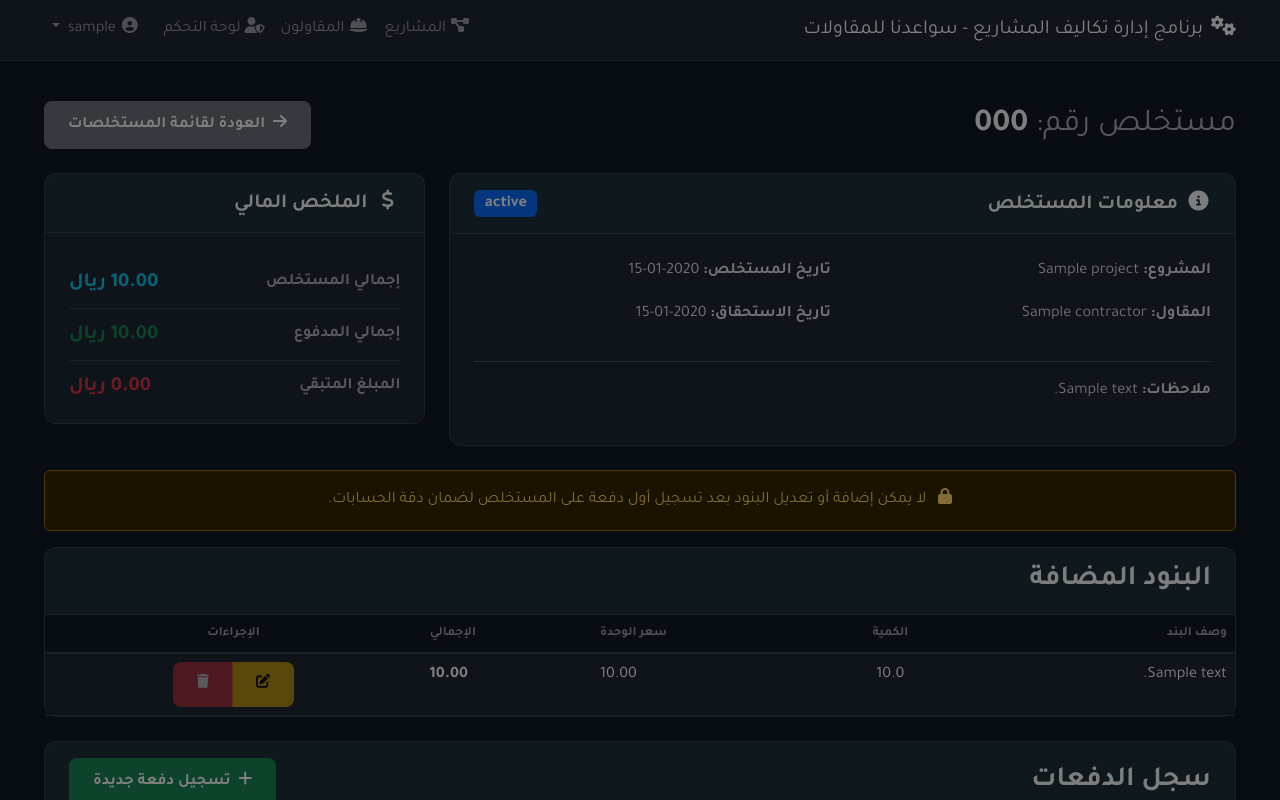
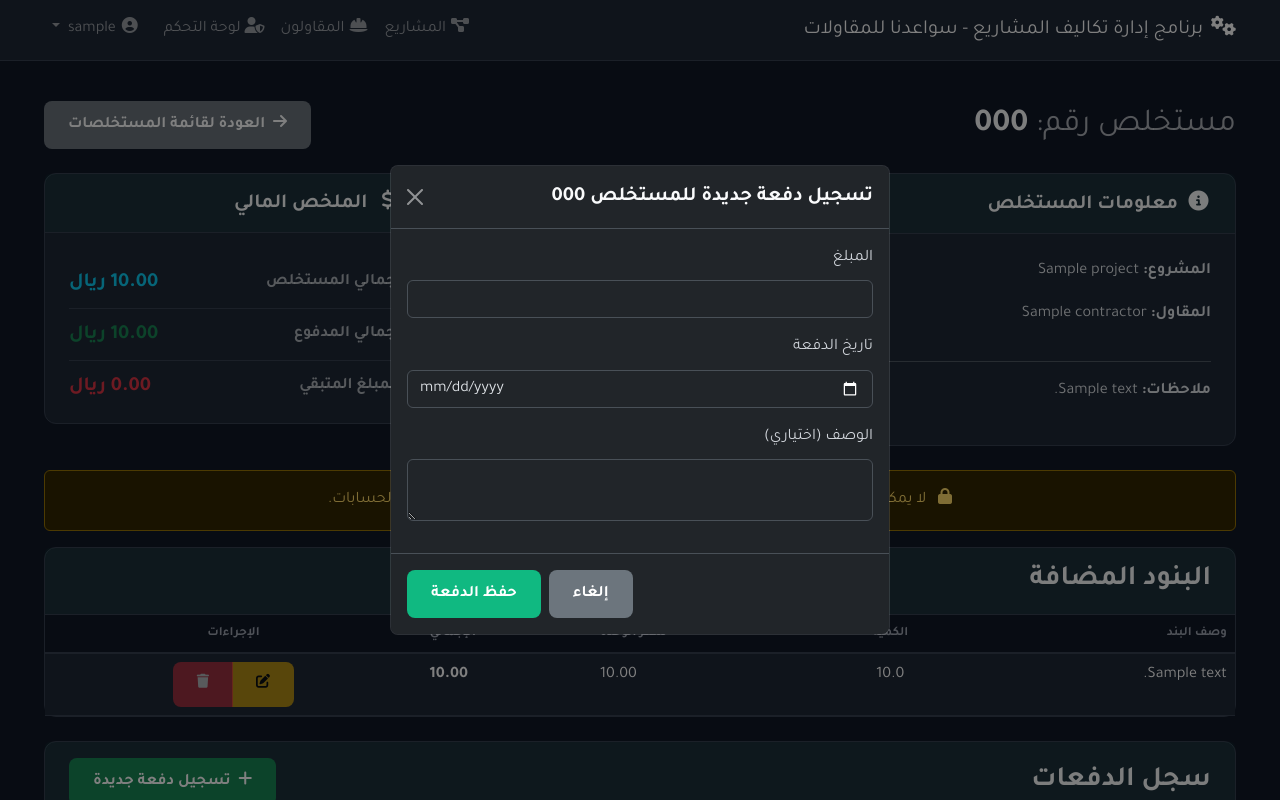
Before and after one commit to ahmedelsawy0003/SawaednaCostApp, a Flask app: page /invoices/1 in a window 1280 px wide, after a click on "تسجيل دفعة جديدة". Run offline with Flask 3, Linux system fonts and the light colour scheme; a user stored in the database is signed in; tables that the repository leaves empty hold one stand-in row (values such as "Sample post").

Commit message:
contractors32

```diff
--- a/templates/invoices/show.html
+++ b/templates/invoices/show.html
@@ -61,6 +61,7 @@
     </div>
 </div>
 
+{# START: FIX - The check is now simply `if invoice.payments` #}
 {% if not invoice.payments %}
 <div class="card mb-4">
     <div class="card-header bg-success text-white">
@@ -97,6 +98,7 @@
     لا يمكن إضافة أو تعديل البنود بعد تسجيل أول دفعة على المستخلص لضمان دقة الحسابات.
 </div>
 {% endif %}
+{# END: FIX #}
 
 
 <div class="card mb-4">
@@ -201,12 +203,33 @@
     </div>
 </div>
 
-<div class="modal fade" id="addPaymentModal" tabindex="-1"> ... </div>
+<div class="modal fade" id="addPaymentModal" tabindex="-1"><div class="modal-dialog modal-dialog-centered"><div class="modal-content"><div class="modal-header"><h5 class="modal-title">تسجيل دفعة جديدة للمستخلص {{ invoice.invoice_number }}</h5><button type="button" class="btn-close" data-bs-dismiss="modal"></button></div><form action="{{ url_for('invoice.add_payment_to_invoice', invoice_id=invoice.id) }}" method="POST"><div class="modal-body"><div class="mb-3"><label class="form-label">المبلغ</label><input type="number" step="0.01" class="form-control" name="amount" required></div><div class="mb-3"><label class="form-label">تاريخ الدفعة</label><input type="date" class="form-control" name="payment_date" required></div><div class="mb-3"><label class="form-label">الوصف (اختياري)</label><textarea class="form-control" name="description" rows="2"></textarea></div></div><div class="modal-footer"><button type="button" class="btn btn-secondary" data-bs-dismiss="modal">إلغاء</button><button type="submit" class="btn btn-primary">حفظ الدفعة</button></div></form></div></div></div>
+
 {% for payment in invoice.payments %}
-<div class="modal fade" id="deletePaymentModal-{{ payment.id }}" tabindex="-1"> ... </div>
+<div class="modal fade" id="deletePaymentModal-{{ payment.id }}" tabindex="-1"><div class="modal-dialog modal-dialog-centered"><div class="modal-content"><div class="modal-header"><h5 class="modal-title">تأكيد الحذف</h5><button type="button" class="btn-close" data-bs-dismiss="modal"></button></div><div class="modal-body">هل أنت متأكد أنك تريد حذف الدفعة بمبلغ <strong>{{ "{:,.2f}".format(payment.amount) }} ريال</strong>؟</div><div class="modal-footer"><form action="{{ url_for('invoice.delete_payment_from_invoice', payment_id=payment.id) }}" method="POST"><button type="button" class="btn btn-secondary" data-bs-dismiss="modal">إلغاء</button><button type="submit" class="btn btn-danger">تأكيد الحذف</button></form></div></div></div></div>
 {% endfor %}
+
 {% for inv_item in invoice.items %}
-<div class="modal fade" id="deleteItemModal-{{ inv_item.id }}" tabindex="-1"> ... </div>
+<div class="modal fade" id="deleteItemModal-{{ inv_item.id }}" tabindex="-1" aria-labelledby="deleteItemModalLabel-{{ inv_item.id }}" aria-hidden="true">
+    <div class="modal-dialog modal-dialog-centered">
+        <div class="modal-content">
+            <div class="modal-header">
+                <h5 class="modal-title" id="deleteItemModalLabel-{{ inv_item.id }}">تأكيد حذف البند</h5>
+                <button type="button" class="btn-close" data-bs-dismiss="modal" aria-label="Close"></button>
+            </div>
+            <div class="modal-body">
+                هل أنت متأكد أنك تريد حذف هذا البند من المستخلص؟
+                <p class="text-muted small mt-2">{{ inv_item.description }}</p>
+            </div>
+            <div class="modal-footer">
+                <form action="{{ url_for('invoice.delete_item_from_invoice', invoice_item_id=inv_item.id) }}" method="POST">
+                    <button type="button" class="btn btn-secondary" data-bs-dismiss="modal">إلغاء</button>
+                    <button type="submit" class="btn btn-danger">تأكيد الحذف</button>
+                </form>
+            </div>
+        </div>
+    </div>
+</div>
 {% endfor %}
 
 {% endblock %}
```
